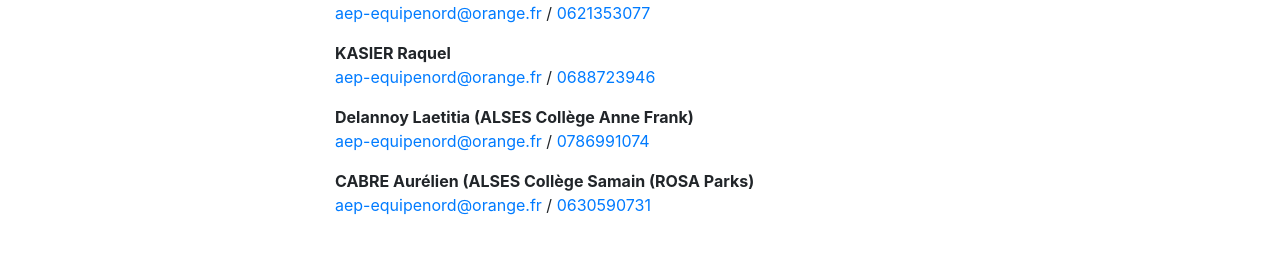
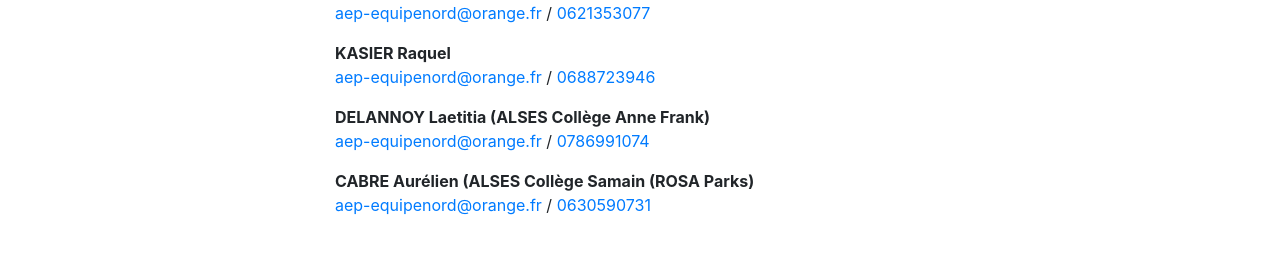
Before and after one commit to commissionparentalite/commissionparentalite.github.io, a Jekyll site: the page built from _membres/actions-educatives-prevention-aep.md, in a window 1280 px wide and 1396 px high. Shown: the part 1131-1385 px from the top of the window. Built offline with Jekyll 4.4.1, drawn with Linux system fonts in a browser that asks for light colours; nearby versions of some CDN libraries.

```diff
--- a/_membres/actions-educatives-prevention-aep.md
+++ b/_membres/actions-educatives-prevention-aep.md
@@ -27,7 +27,7 @@ contacts:
   phone: '0688723946'
 - mail: aep-equipenord@orange.fr
   phone: '0786991074'
-  name: Delannoy Laetitia (ALSES Collège Anne Frank)
+  name: DELANNOY Laetitia (ALSES Collège Anne Frank)
 - name: CABRE Aurélien (ALSES Collège Samain (ROSA Parks)
   mail: aep-equipenord@orange.fr
   phone: '0630590731'
```
